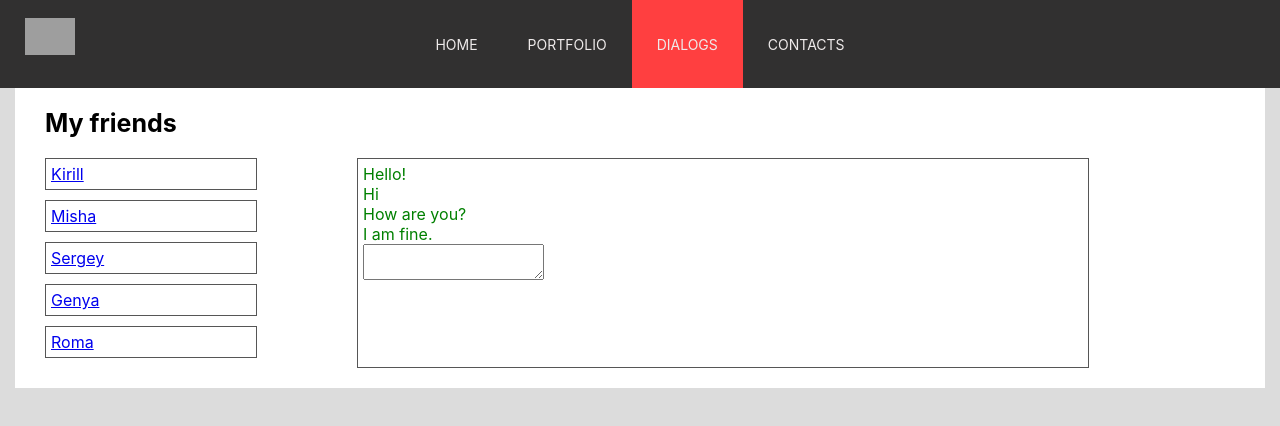
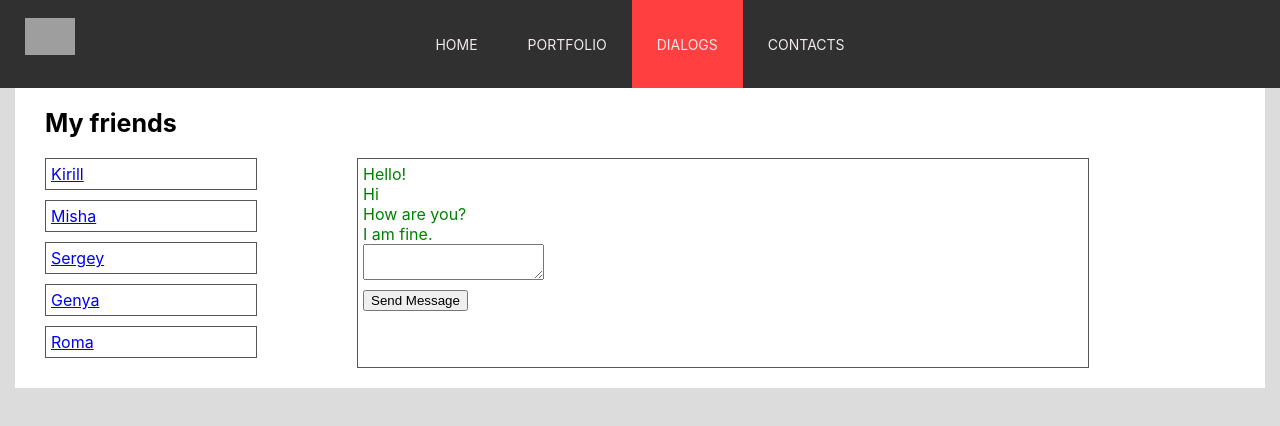
Before and after one commit to Yuranuch/My-React-Project--1, a React (Create React App) app: page /dialogs in a window 1280 px wide. Shown: the top 426 px of the page. Built offline with nearby package versions, Linux system fonts and the light colour scheme; grey boxes are pictures that could not be loaded.

Commit message:
Прокинул функцию addMessage через prrops из state в Messages

```diff
--- a/src/App.js
+++ b/src/App.js
@@ -19,7 +19,11 @@ const App = (props) => {
             <div className={style.content}>
                 <Route path='/home' component={HomePage}/>
                 <Route path='/portfolio' component={PortfolioPage}/>
-                <Route path='/dialogs' render={()=> <DialogsPage friendsData={props.state.dialogPage.friendsData} messageData={props.state.dialogPage.messageData} />} />
+                <Route path='/dialogs' render={()=> <DialogsPage
+                    friendsData={props.state.dialogPage.friendsData}
+                    messageData={props.state.dialogPage.messageData}
+                    addMessage={props.addMessage}
+                />} />
                 <Route path='/contact' component={Contacts}/>
             </div>
         </div>
--- a/src/Container/DialogsPage/DialogsPage.js
+++ b/src/Container/DialogsPage/DialogsPage.js
@@ -16,7 +16,7 @@ const DialogsPage = (props) => {
         <div className={style.aboutPageWrap}>
 
             <Friends friendsData={props.friendsData}/>
-            <Messages messageData={props.messageData}/>
+            <Messages messageData={props.messageData} addMessage={props.addMessage}/>
 
         </div>
         </div>
--- a/src/Container/DialogsPage/Messages/Messages.js
+++ b/src/Container/DialogsPage/Messages/Messages.js
@@ -3,25 +3,32 @@ import style from './Messages.module.css';
 import MessegeItem from "./MessegesItem/MessegeItem";
 
 
+const Messages = (props) => {
+    let newMessElement=React.createRef();
 
-const Messages = (props) => {
+    let AddMessage = ()=> {
+        let text=newMessElement.current.value;
+        props.addMessage(text);
+    }
 
 
-
-
-
-    let messageElements = props.messageData.map ((i)=> {
-        return  <MessegeItem message={i.message}/>
+    let messageElements = props.messageData.map((i) => {
+        return <MessegeItem message={i.message}/>
     });
 
     return (
         <div className={style.dialogs}>
             {messageElements}
-            <textarea/>
-            <div className={style.posts}>
+            <div>
+                <textarea ref={newMessElement}/>
+            </div>
+            <div className={style.buttonWrap}>
+                <button onClick={AddMessage}>Send Message</button>
+            </div>
+                <div className={style.newMessWrap}>
 
+                </div>
 
-            </div>
         </div>
 
 
--- a/src/Container/DialogsPage/Messages/Messages.module.css
+++ b/src/Container/DialogsPage/Messages/Messages.module.css
@@ -3,6 +3,9 @@
     padding: 5px;
     width: 60%;
 }
-.posts {
-    color: #ff3f40;
+.newMessWrap {
+
 }
+.buttonWrap {
+    padding: 5px 0;
+}
--- a/src/Redux/state.js
+++ b/src/Redux/state.js
@@ -14,6 +14,17 @@ let state = {
             {message: 'I am fine.'}
         ]
     }
+
+
 };
 
+export let addMessage =(newMessageText)=> {
+    let newMessage = {
+        message: newMessageText
+    };
+    state.dialogPage.messageData.push(newMessage)
+};
+
+
+
 export default state;
--- a/src/index.js
+++ b/src/index.js
@@ -3,10 +3,10 @@ import ReactDOM from 'react-dom';
 import './index.css';
 import App from './App';
 import * as serviceWorker from './serviceWorker';
-import state from './Redux/state';
+import state, {addMessage} from './Redux/state';
 
 
-ReactDOM.render(<App state={state} />, document.getElementById('root'));
+ReactDOM.render(<App state={state} addMessage={addMessage} />, document.getElementById('root'));
 
 // If you want your app to work offline and load faster, you can change
 // unregister() to register() below. Note this comes with some pitfalls.
```
